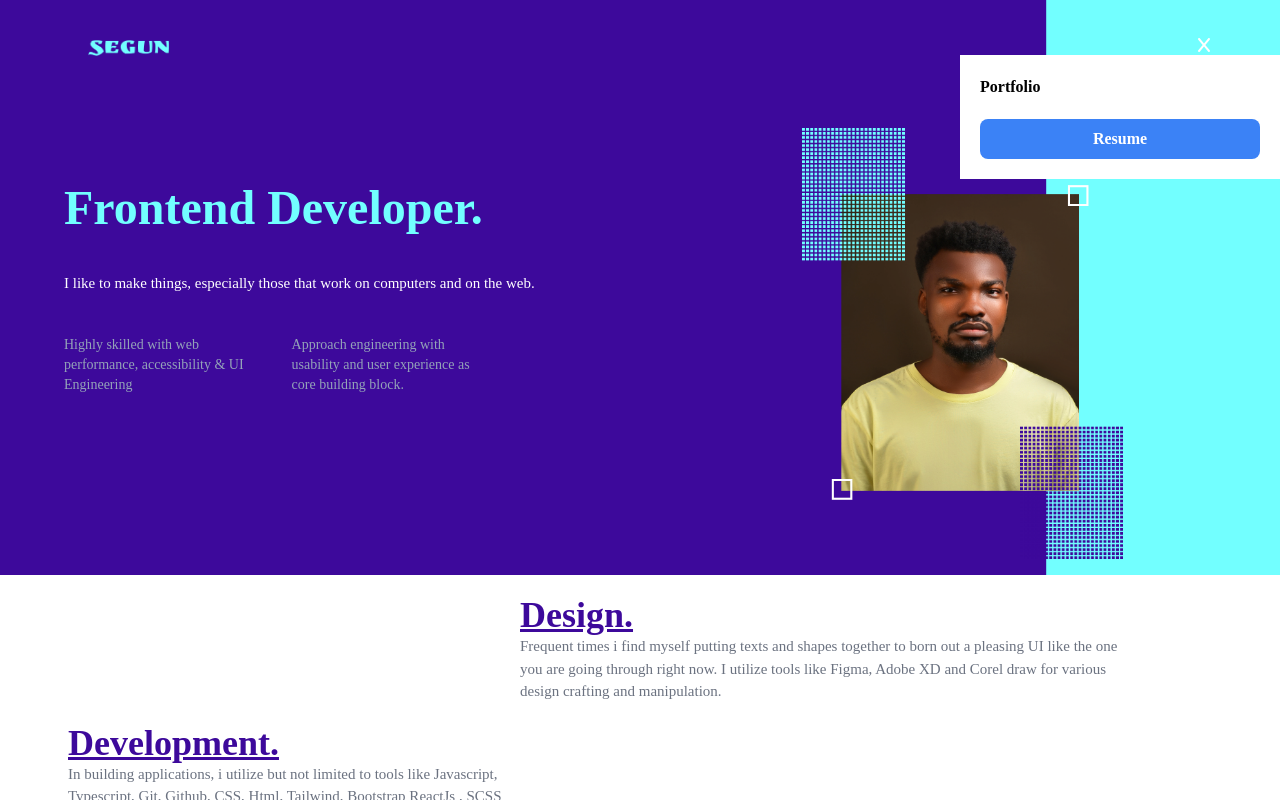
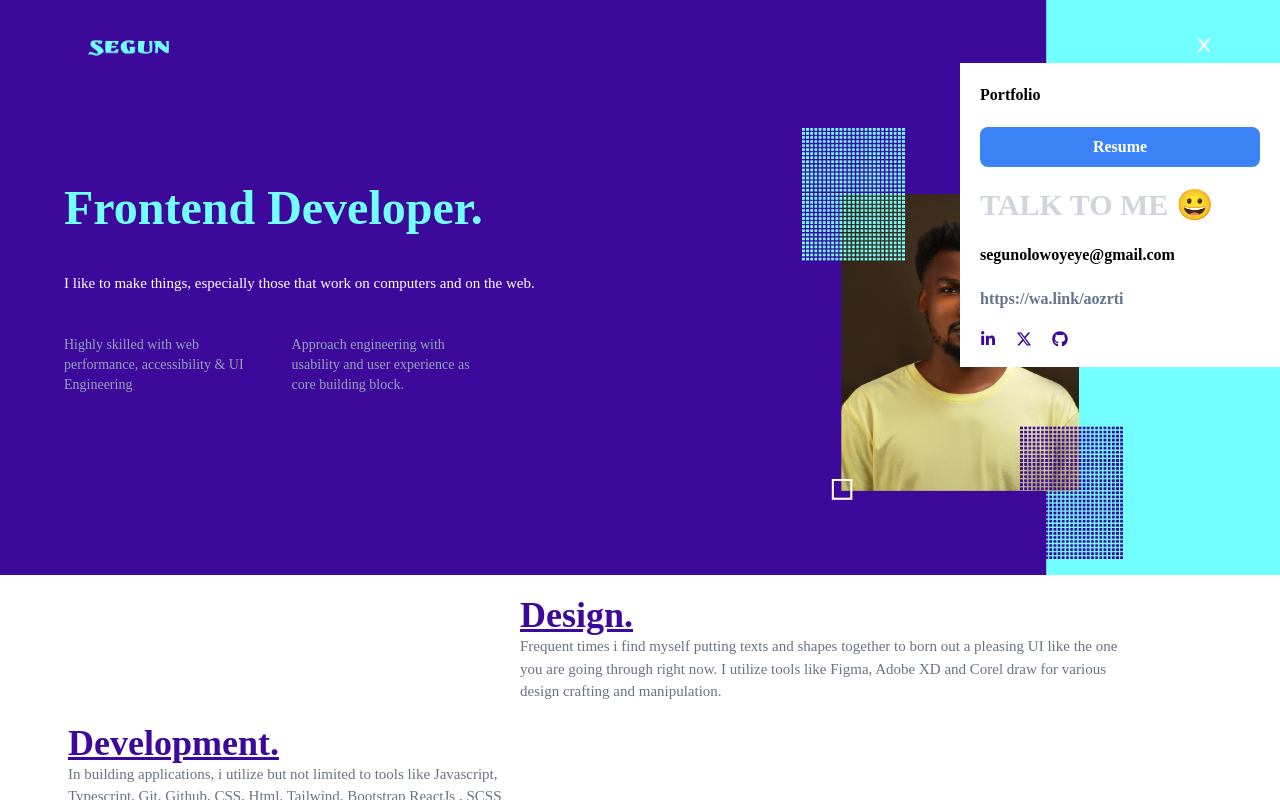
Before and after one commit to Segzyp1000/SegunO, a React (Create React App) app: page / in a window 1280 px wide. Both pictures are taken after a click on the button 1194 px from the left and 44 px from the top of the page. Shown: the top 800 px of the page. Built offline with nearby package versions, Linux system fonts and the light colour scheme.

Commit message:
added more menu

```diff
--- a/src/components/Footer.jsx
+++ b/src/components/Footer.jsx
@@ -1,5 +1,8 @@
 import React from "react";
 import { Link } from "react-router-dom";
+import { FaLinkedinIn } from "react-icons/fa";
+import { FaXTwitter } from "react-icons/fa6";
+import { FaGithub } from "react-icons/fa";
 
 function Footer() {
   return (
@@ -8,7 +11,7 @@ function Footer() {
         <div className="mx-12 p-12">
           <h1 className="text-3xl">TALK TO ME 😀</h1>
           <a
-            href="https://mail.google.com/mail/u/0/"
+            href="mailto:segunolowoyeye@gmail.com"
             className="text-navColor hover:text-slate-500"
           >
             segunolowoyeye@gmail.com
@@ -28,13 +31,16 @@ function Footer() {
             href="https://www.linkedin.com/in/segun-olowoyeye-04909b76/"
             className="hover:text-slate-500"
           >
-            LN
+            <FaLinkedinIn />
           </a>
           <a href="https://x.com/segzyp1000" className="hover:text-slate-500">
-            X
+            <FaXTwitter />
           </a>
-          <a href="#" className="hover:text-slate-500">
-            GH
+          <a
+            href="https://github.com/Segzyp1000"
+            className="hover:text-slate-500"
+          >
+            <FaGithub />
           </a>
         </div>
       </div>
--- a/src/components/Navbar.jsx
+++ b/src/components/Navbar.jsx
@@ -1,11 +1,11 @@
-// Here's the complete code with the new solution:
-
-// jsx
 import React, { useState } from "react";
 import { FaX } from "react-icons/fa6";
 import { Link, useLocation } from "react-router-dom";
 import Logo from "../assets/SEGUN.png";
-import SecondLogo from "../assets/SEGUN (1).png"; // replace with your actual logo import
+import SecondLogo from "../assets/SEGUN (1).png";
+import { FaLinkedinIn } from "react-icons/fa";
+import { FaXTwitter } from "react-icons/fa6";
+import { FaGithub } from "react-icons/fa";
 
 const Navbar = () => {
   const [menuOpen, setMenuOpen] = useState(false);
@@ -55,8 +55,12 @@ const Navbar = () => {
           </button>
         </div>
         {menuOpen && (
-          <div className="fixed right-0 top-[15px] flex flex-col mt-10 bg-white p-5 space-y-5 text-black font-bold md:w-80 w-full md:h-auto h-[172px]">
-            <Link to="/project" onClick={toggleMenu}>
+          <div className="fixed right-0 top-[15px] flex flex-col mt-12 bg-white p-5 space-y-9 md:space-y-5 text-black font-bold md:w-80 w-full md:h-auto h-[457px]">
+            <Link
+              to="/project"
+              onClick={toggleMenu}
+              className="hover:text-blue-900"
+            >
               Portfolio
             </Link>
             <a
@@ -68,6 +72,36 @@ const Navbar = () => {
             >
               Resume
             </a>
+            <h1 className="text-gray-300 text-3xl">TALK TO ME 😀</h1>
+
+            <a href="mailto:segunolowoyeye@gmail.com">
+              segunolowoyeye@gmail.com
+            </a>
+
+            <a href="https://wa.link/aozrti" className="text-slate-500">
+              https://wa.link/aozrti
+            </a>
+            <div className="flex space-x-5 text-darkBlue">
+              <a
+                href="https://www.linkedin.com/in/segun-olowoyeye-04909b76/"
+                className="hover:text-slate-500"
+              >
+                <FaLinkedinIn />
+              </a>
+
+              <a
+                href="https://x.com/segzyp1000"
+                className="hover:text-slate-500"
+              >
+                <FaXTwitter />
+              </a>
+              <a
+                href="https://github.com/Segzyp1000"
+                className="hover:text-slate-500"
+              >
+                <FaGithub />
+              </a>
+            </div>
           </div>
         )}
       </nav>
```
